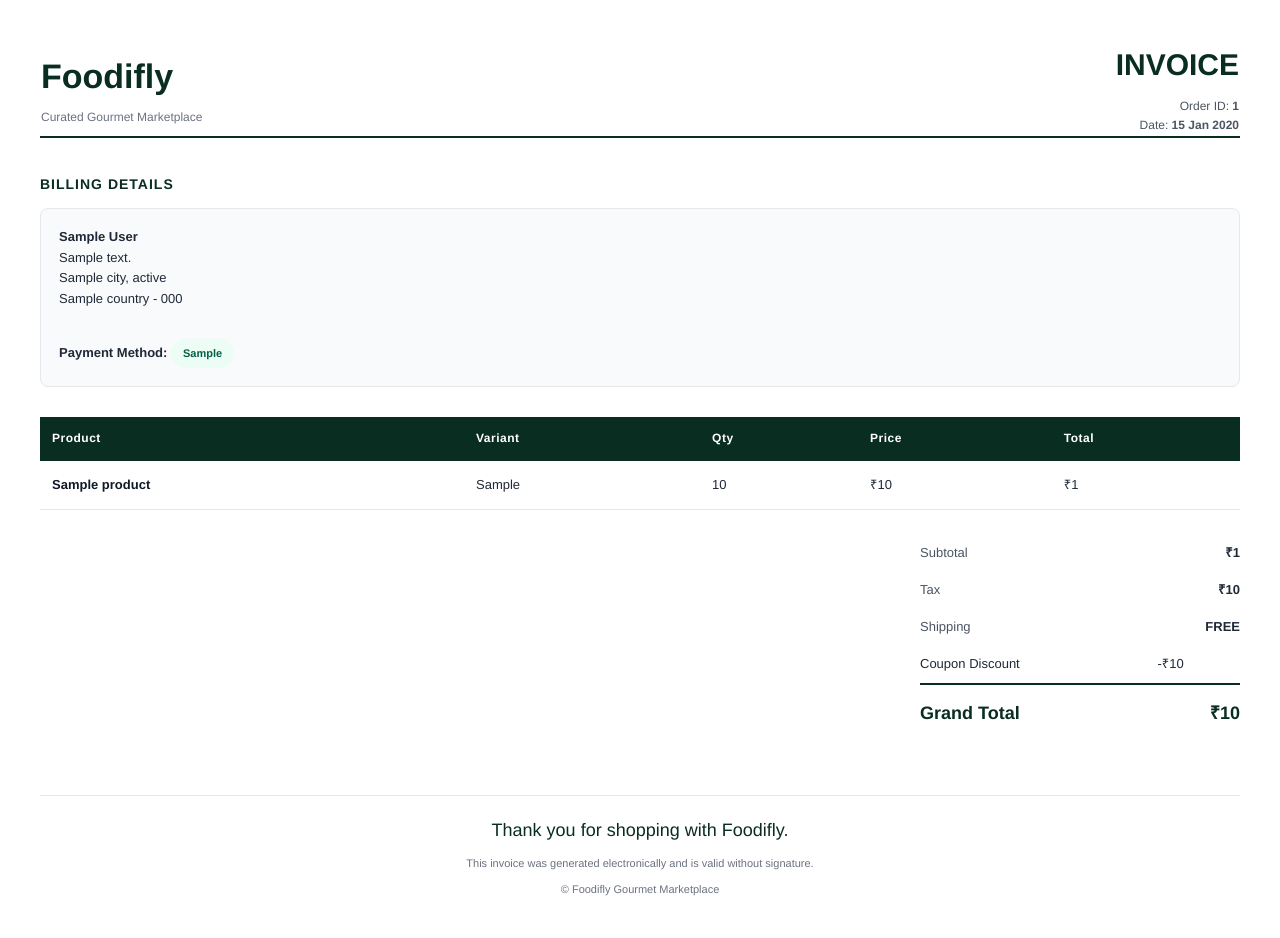
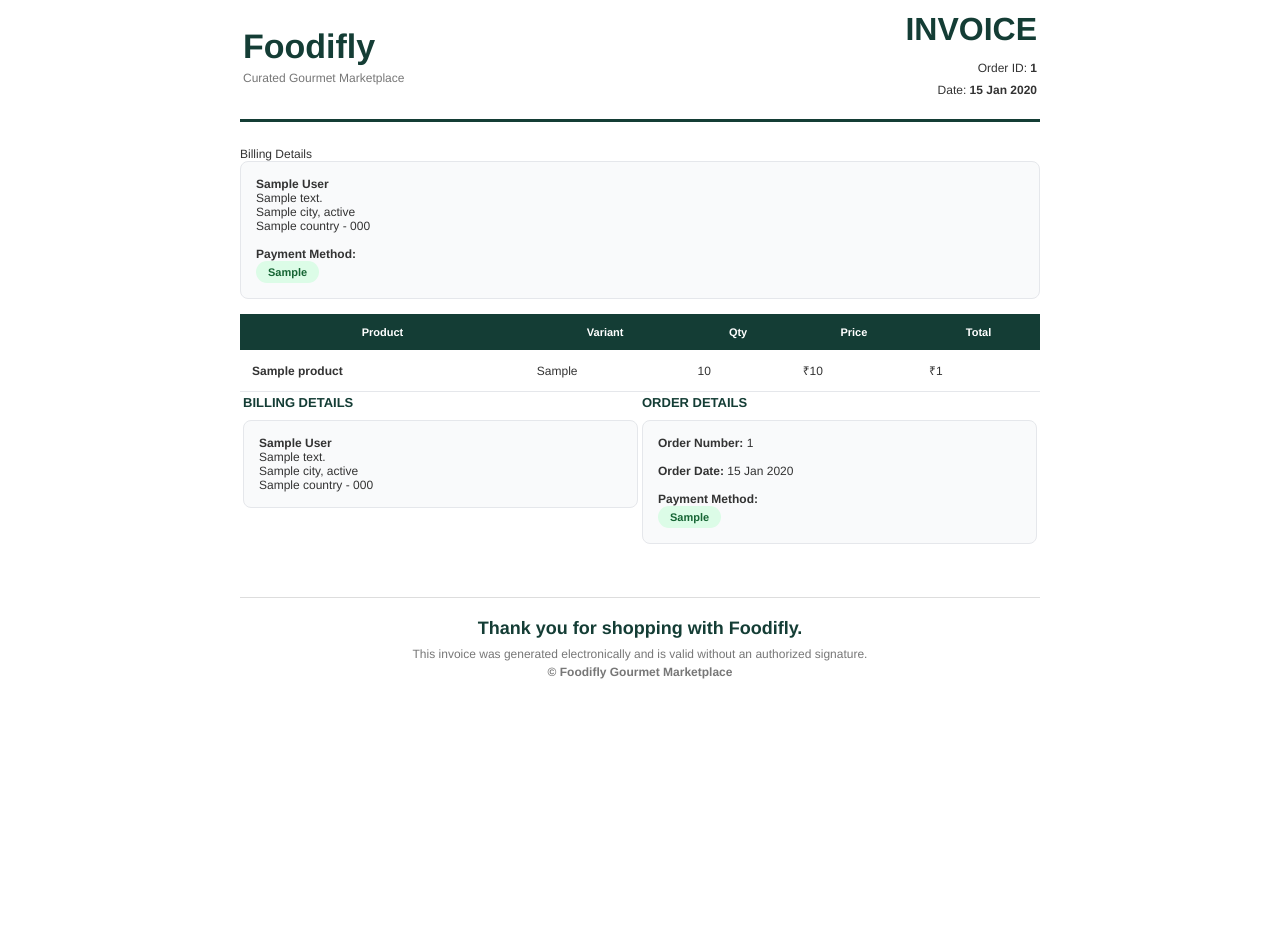
Before and after one commit to Sudheesh-0007/foodifly, a Django app: template templates/orders/invoice.html in a window 1280 px wide. After the commit the page ends 679 px from the top, so only its background shows below. Run offline with Django 5.2, Linux system fonts and the light colour scheme; the template is opened without the code that fills it: most values are stand-ins (such as "Sample title", 1, 10 or a date in 2020).

Commit message:
FIX:styling issues in the invoice.

```diff
--- a/templates/orders/invoice.html
+++ b/templates/orders/invoice.html
@@ -2,109 +2,113 @@
 <html lang="en">
 
 <head>
-
     <meta charset="UTF-8">
-
-    <title>
-        Foodifly Invoice
-    </title>
-
+    <title>Foodifly Invoice</title>
     <style>
+@page {
+    size: A4;
+    margin: 20px;
+}
 
 body {
     font-family: Helvetica, Arial, sans-serif;
-            color: #1f2937;
-            margin: 0;
-            padding: 40px;
-            background-color: #ffffff;
-            font-size: 13px;
-            line-height: 1.6;
+    color: #333;
+    background: #fff;
+    font-size: 12px;
 }
 
 .invoice-wrapper {
-            width: 100%;
+    max-width: 800px;
+    margin: auto;
 }
 
-        .header {
-            border-bottom: 2px solid #0a2d21;
-            padding-bottom: 20px;
-            margin-bottom: 35px;
+.header-table {
+    width: 100%;
+    border-bottom: 3px solid #143d35;
+    padding-bottom: 15px;
+    margin-bottom: 25px;
 }
 
 .brand {
     font-size: 34px;
-            font-weight: bold;
-            color: #0a2d21;
+    font-weight: 700;
+    color: #143d35;
     margin: 0;
 }
 
 .tagline {
-            color: #6b7280;
-            margin-top: 4px;
+    color: #777;
     font-size: 12px;
+    margin-top: 5px;
 }
 
-        .invoice-title {
+.invoice-title-cell {
     text-align: right;
 }
 
-        .invoice-title h2 {
+.invoice-title-cell h2 {
     margin: 0;
-            font-size: 30px;
-            color: #0a2d21;
+    font-size: 32px;
+    color: #143d35;
 }
 
 .invoice-meta {
-            margin-top: 8px;
-            color: #4b5563;
-            font-size: 12px;
+    margin-top: 10px;
+    line-height: 1.8;
 }
 
-        .section {
+.info-table {
+    width: 100%;
     margin-bottom: 30px;
 }
 
-        .section-title {
-            font-size: 14px;
-            font-weight: bold;
-            color: #0a2d21;
-            margin-bottom: 12px;
+.info-box {
+    width: 48%;
+    vertical-align: top;
+}
+
+.box-title {
+    color: #143d35;
+    font-weight: 700;
+    font-size: 13px;
+    margin-bottom: 10px;
     text-transform: uppercase;
-            letter-spacing: 1px;
 }
 
 .address-box {
+    border: 1px solid #e5e7eb;
     background: #f9fafb;
-            border: 1px solid #e5e7eb;
-            padding: 18px;
+    padding: 15px;
     border-radius: 8px;
 }
 
-        table {
+.product-table {
     width: 100%;
     border-collapse: collapse;
+    margin-top: 15px;
 }
 
 .product-table thead {
-            background-color: #0a2d21;
+    background: #143d35;
     color: white;
 }
 
 .product-table th {
     padding: 12px;
-            font-size: 12px;
-            text-align: left;
-            letter-spacing: 0.5px;
+    font-size: 11px;
 }
 
 .product-table td {
-            padding: 14px 12px;
+    padding: 12px;
     border-bottom: 1px solid #e5e7eb;
+}
+
+.product-table tbody tr:nth-child(even) {
+    background: #fafafa;
 }
 
 .product-name {
     font-weight: 600;
-            color: #111827;
 }
 
 .summary-table {
@@ -118,7 +122,7 @@
 }
 
 .summary-label {
-            color: #4b5563;
+    color: #666;
 }
 
 .summary-value {
@@ -127,100 +131,103 @@
 }
 
 .grand-total-row td {
-            padding-top: 14px;
-            border-top: 2px solid #0a2d21;
+    border-top: 3px solid #143d35;
+    padding-top: 12px;
     font-size: 18px;
-            font-weight: bold;
-            color: #0a2d21;
+    font-weight: 700;
+    color: #143d35;
 }
 
 .payment-badge {
     display: inline-block;
-            background: #ecfdf5;
-            color: #065f46;
-            padding: 6px 12px;
+    background: #dcfce7;
+    color: #166534;
+    padding: 5px 12px;
     border-radius: 20px;
     font-size: 11px;
-            font-weight: bold;
-            margin-top: 8px;
+    font-weight: 700;
 }
 
 .footer {
-            margin-top: 60px;
-            border-top: 1px solid #e5e7eb;
+    margin-top: 50px;
+    border-top: 1px solid #ddd;
     padding-top: 20px;
     text-align: center;
-            color: #6b7280;
-            font-size: 11px;
+    color: #777;
 }
 
 .thank-you {
     font-size: 18px;
-            color: #0a2d21;
-            margin-bottom: 10px;
+    color: #143d35;
+    font-weight: 700;
+    margin-bottom: 8px;
 }
-
     </style>
-
 </head>
 
 <body>
-
     <div class="invoice-wrapper">
 
-        <!-- HEADER -->
+        <table class="header-table">
+            <tr>
+                <td>
+                    <h1 class="brand">Foodifly</h1>
+                    <div class="tagline">Curated Gourmet Marketplace</div>
+                </td>
+                <td class="invoice-title-cell">
+                    <h2>INVOICE</h2>
+                    <div class="invoice-meta">
+                        <div>Order ID: <strong>{{ order.order_number }}</strong></div>
+                        <div>Date: <strong>{{ order.created_at|date:"d M Y" }}</strong></div>
+                    </div>
+                </td>
+            </tr>
+        </table>
 
-        <table class="header">
-
-            <tr>
-
-                <td>
-
-                    <h1 class="brand">
-                        Foodifly
-                    </h1>
-
-                    <div class="tagline">
-                        Curated Gourmet Marketplace
+        <div class="section">
+            <div class="section-title">Billing Details</div>
+            <div class="address-box">
+                <strong>{{ order.user.first_name }} {{ order.user.last_name }}</strong><br>
+                {{ order.address.address_line_1 }}<br>
+                {{ order.address.city }}, {{ order.address.state }}<br>
+                {{ order.address.country }} - {{ order.address.pincode }}
+                <br><br>
+                <strong>Payment Method:</strong><br>
+                <div class="payment-badge">{{ order.payment_method }}</div>
+            </div>
         </div>
 
-                </td>
-
-                <td class="invoice-title">
-
-                    <h2>
-                        INVOICE
-                    </h2>
-
-                    <div class="invoice-meta">
-
-                        <div>
-                            Order ID:
-                            <strong>
-                                {{ order.order_number }}
-                            </strong>
+        <div class="section">
+            <table class="product-table">
+                <thead>
+                    <tr>
+                        <th class="text-left">Product</th>
+                        <th class="text-left">Variant</th>
+                        <th class="text-center">Qty</th>
+                        <th class="text-right">Price</th>
+                        <th class="text-right">Total</th>
+                    </tr>
+                </thead>
+                <tbody>
+                    {% for item in order_items %}
+                    <tr>
+                        <td class="product-name">{{ item.product.name }}</td>
+                        <td>{{ item.variant.variant_value }}</td>
+                        <td class="text-center">{{ item.quantity }}</td>
+                        <td class="text-right">₹{{ item.price }}</td>
+                        <td class="text-right">₹{{ item.total_price }}</td>
+                    </tr>
+                    {% endfor %}
+                </tbody>
+            </table>
         </div>
 
-                        <div>
-                            Date:
-                            <strong>
-                                {{ order.created_at|date:"d M Y" }}
-                            </strong>
-                        </div>
+        <div class="summary-container">
+<table class="info-table">
+    <tr>
+        <td class="info-box">
 
-                    </div>
-
-                </td>
-
-            </tr>
-
-        </table>
-
-        <!-- CUSTOMER DETAILS -->
-
-        <div class="section">
-
-            <div class="section-title">
+            <div class="box-title">
                 Billing Details
             </div>
 
@@ -229,217 +236,54 @@
                 <strong>
                     {{ order.user.first_name }}
                     {{ order.user.last_name }}
-                </strong>
+                </strong><br>
 
-                <br>
-
-                {{ order.address.address_line_1 }}
-
-                <br>
+                {{ order.address.address_line_1 }}<br>
 
                 {{ order.address.city }},
-                {{ order.address.state }}
-
-                <br>
+                {{ order.address.state }}<br>
 
                 {{ order.address.country }}
-                -
-                {{ order.address.pincode }}
-
-                <br><br>
-
-                <strong>
-                    Payment Method:
-                </strong>
-
-                <div class="payment-badge">
-
-                    {{ order.payment_method }}
+                - {{ order.address.pincode }}
 
             </div>
 
+        </td>
+
+        <td class="info-box">
+
+            <div class="box-title">
+                Order Details
+            </div>
+
+            <div class="address-box">
+
+                <strong>Order Number:</strong>
+                {{ order.order_number }}<br><br>
+
+                <strong>Order Date:</strong>
+                {{ order.created_at|date:"d M Y" }}<br><br>
+
+                <strong>Payment Method:</strong><br>
+
+                <span class="payment-badge">
+                    {{ order.payment_method }}
+                </span>
+
+            </div>
+
+        </td>
+    </tr>
+</table>
+        </div>
+
+        <div class="footer">
+            <div class="thank-you">Thank you for shopping with Foodifly.</div>
+            <div>This invoice was generated electronically and is valid without an authorized signature.</div>
+            <div style="margin-top: 4px; font-weight: 600;">© Foodifly Gourmet Marketplace</div>
         </div>
 
     </div>
-
-        <!-- ORDER ITEMS -->
-
-        <div class="section">
-
-            <table class="product-table">
-
-                <thead>
-
-                    <tr>
-
-                        <th>
-                            Product
-                        </th>
-
-                        <th>
-                            Variant
-                        </th>
-
-                        <th>
-                            Qty
-                        </th>
-
-                        <th>
-                            Price
-                        </th>
-
-                        <th>
-                            Total
-                        </th>
-
-                    </tr>
-
-                </thead>
-
-                <tbody>
-
-                    {% for item in order_items %}
-
-                    <tr>
-
-                        <td class="product-name">
-
-                            {{ item.product.name }}
-
-                        </td>
-
-                        <td>
-
-                            {{ item.variant.variant_value }}
-
-                        </td>
-
-                        <td>
-
-                            {{ item.quantity }}
-
-                        </td>
-
-                        <td>
-
-                            ₹{{ item.price }}
-
-                        </td>
-
-                        <td>
-
-                            ₹{{ item.total_price }}
-
-                        </td>
-
-                    </tr>
-
-                    {% endfor %}
-
-                </tbody>
-
-            </table>
-
-            <!-- TOTALS -->
-
-            <table class="summary-table">
-
-                <tr>
-
-                    <td class="summary-label">
-                        Subtotal
-                    </td>
-
-                    <td class="summary-value">
-                        ₹{{ order.total_amount }}
-                    </td>
-
-                </tr>
-
-                <tr>
-
-                    <td class="summary-label">
-                        Tax
-                    </td>
-
-                    <td class="summary-value">
-                        ₹{{ order.tax }}
-                    </td>
-
-                </tr>
-
-                <tr>
-
-                    <td class="summary-label">
-                        Shipping
-                    </td>
-
-                    <td class="summary-value">
-                        FREE
-                    </td>
-
-                </tr>
-                {% if order.coupon_discount > 0 %}
-
-<tr>
-
-    <td>
-        Coupon Discount
-    </td>
-
-    <td>
-        -₹{{ order.coupon_discount }}
-    </td>
-
-</tr>
-
-{% endif %}
-
-                <tr class="grand-total-row">
-
-                    <td>
-                        Grand Total
-                    </td>
-
-                    <td style="text-align:right;">
-
-                        ₹{{ order.grand_total }}
-
-                    </td>
-
-                </tr>
-
-            </table>
-
-        </div>
-
-        <!-- FOOTER -->
-
-        <div class="footer">
-
-            <div class="thank-you">
-
-                Thank you for shopping with Foodifly.
-
-            </div>
-
-            <div>
-
-                This invoice was generated electronically
-                and is valid without signature.
-
-            </div>
-
-            <div style="margin-top:8px;">
-
-                © Foodifly Gourmet Marketplace
-
-            </div>
-
-        </div>
-
-    </div>
-
 </body>
 
 </html>
```
Lines whose indentation alone changed are shown as unchanged.
